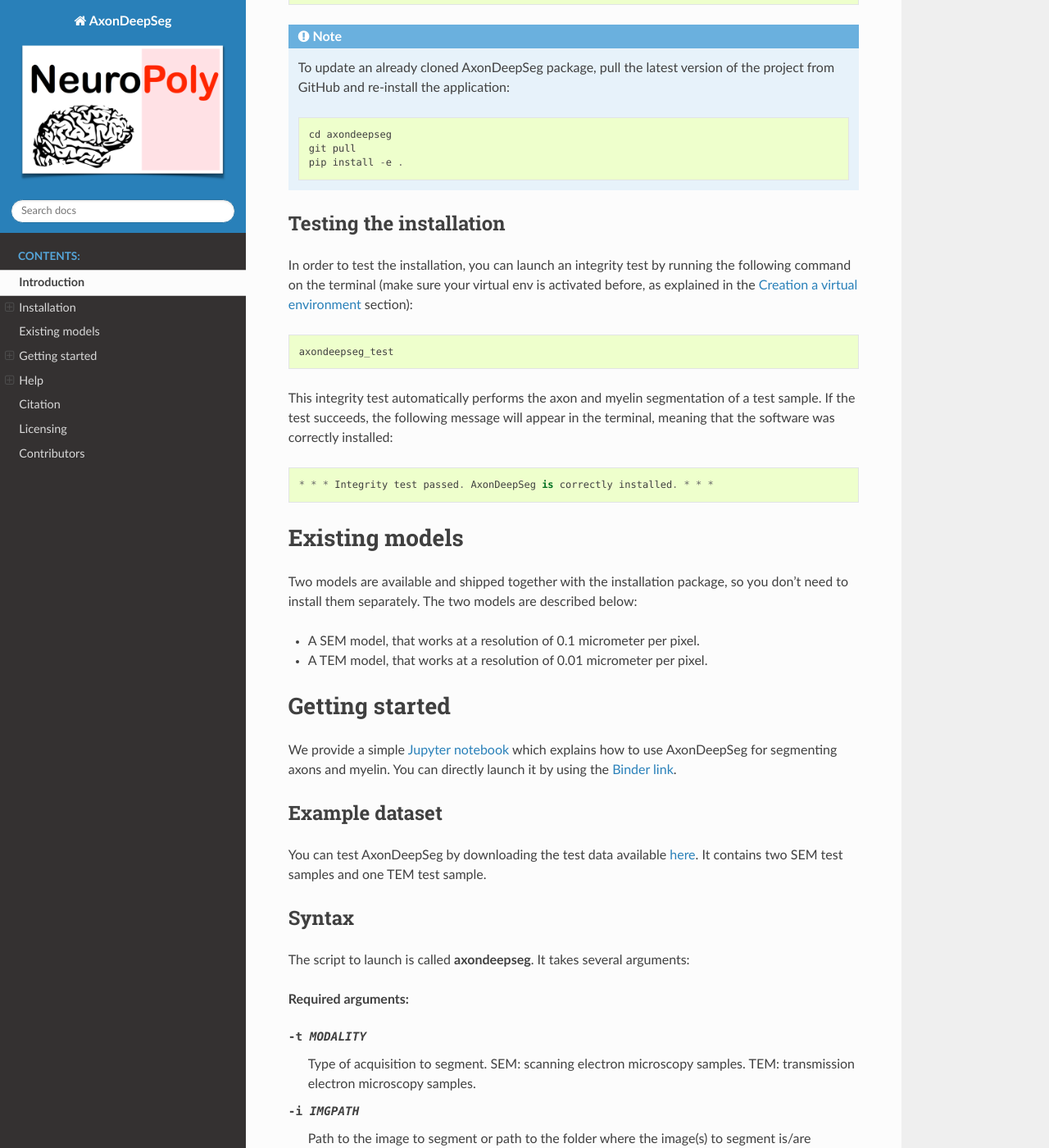
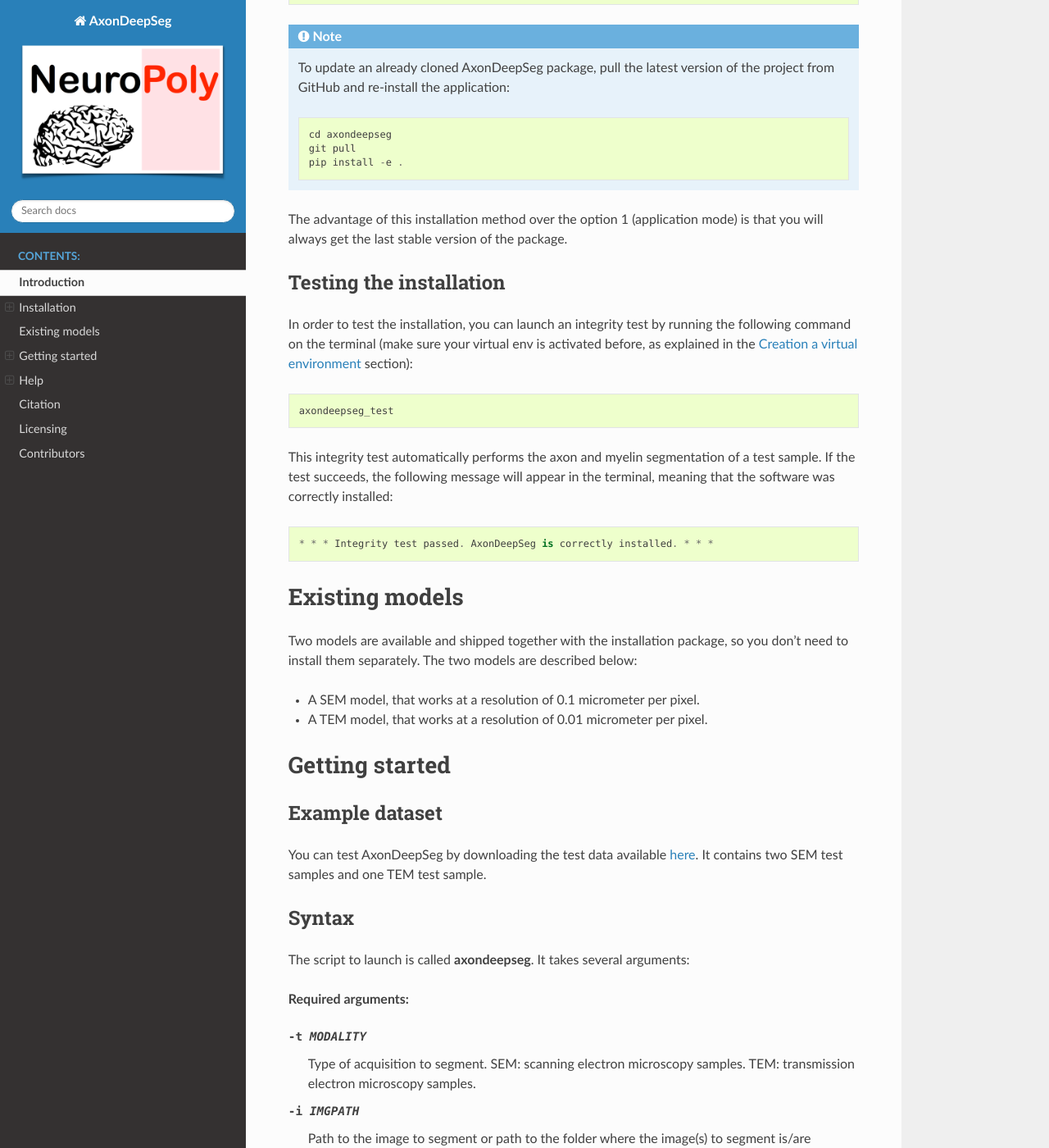
Before and after one commit to axondeepseg/axondeepseg, a Sphinx documentation site: the page built from docs_source/source/documentation.rst, in a window 1280 px wide and 1400 px high, scrolled down 3151 px. Shown: the whole window at 82% size. Built offline with Sphinx 7.4.7 and the Read the Docs theme 2.0.0, drawn with Linux system fonts in a browser that asks for light colours; some of the changed text lies outside the part shown.

Commit message:
updated doc about getting started notebook

```diff
--- a/docs_source/source/documentation.rst
+++ b/docs_source/source/documentation.rst
@@ -112,6 +112,8 @@
     git pull
     pip install -e .
 
+The advantage of this installation method over the option 1 (application mode) is that you will always get the last stable version of the package.
+
 Testing the installation
 -------------------------------------------------------------------------------
 
@@ -136,7 +138,6 @@
 Getting started
 ===============================================================================
 
-We provide a simple `Jupyter notebook <https://github.com/neuropoly/axondeepseg/blob/master/notebooks/getting_started.ipynb>`_ which explains how to use AxonDeepSeg for segmenting axons and myelin. You can directly launch it by using the `Binder link <https://mybinder.org/v2/gh/neuropoly/axondeepseg/master?filepath=notebooks%2Fgetting_started.ipynb>`_.
 
 Example dataset
 -------------------------------------------------------------------------------
@@ -229,6 +230,9 @@
 
 Here is a list of useful Jupyter notebooks available with AxonDeepSeg:
 
+* `getting_started.ipynb.ipynb <https://github.com/neuropoly/axondeepseg/blob/master/notebooks/getting_started.ipynb>`_:
+    Notebook that shows how to perform axon and myelin segmentation of a given sample using a Jupyter notebook (i.e. not using the command line tool of AxonDeepSeg). You can also launch this specific notebook without installing and/or cloning the repository by using the `Binder link <https://mybinder.org/v2/gh/neuropoly/axondeepseg/master?filepath=notebooks%2Fgetting_started.ipynb>`_.
+
 * `performance_metrics.ipynb <https://github.com/neuropoly/axondeepseg/blob/master/notebooks/performance_metrics.ipynb>`_:
     Notebook that computes a large set of segmentation metrics to assess the axon and myelin segmentation quality of a given sample (compared against a ground truth mask). Metrics include sensitivity, specificity, precision, accuracy, Dice, Jaccard, F1 score, Hausdorff distance.
 
```
